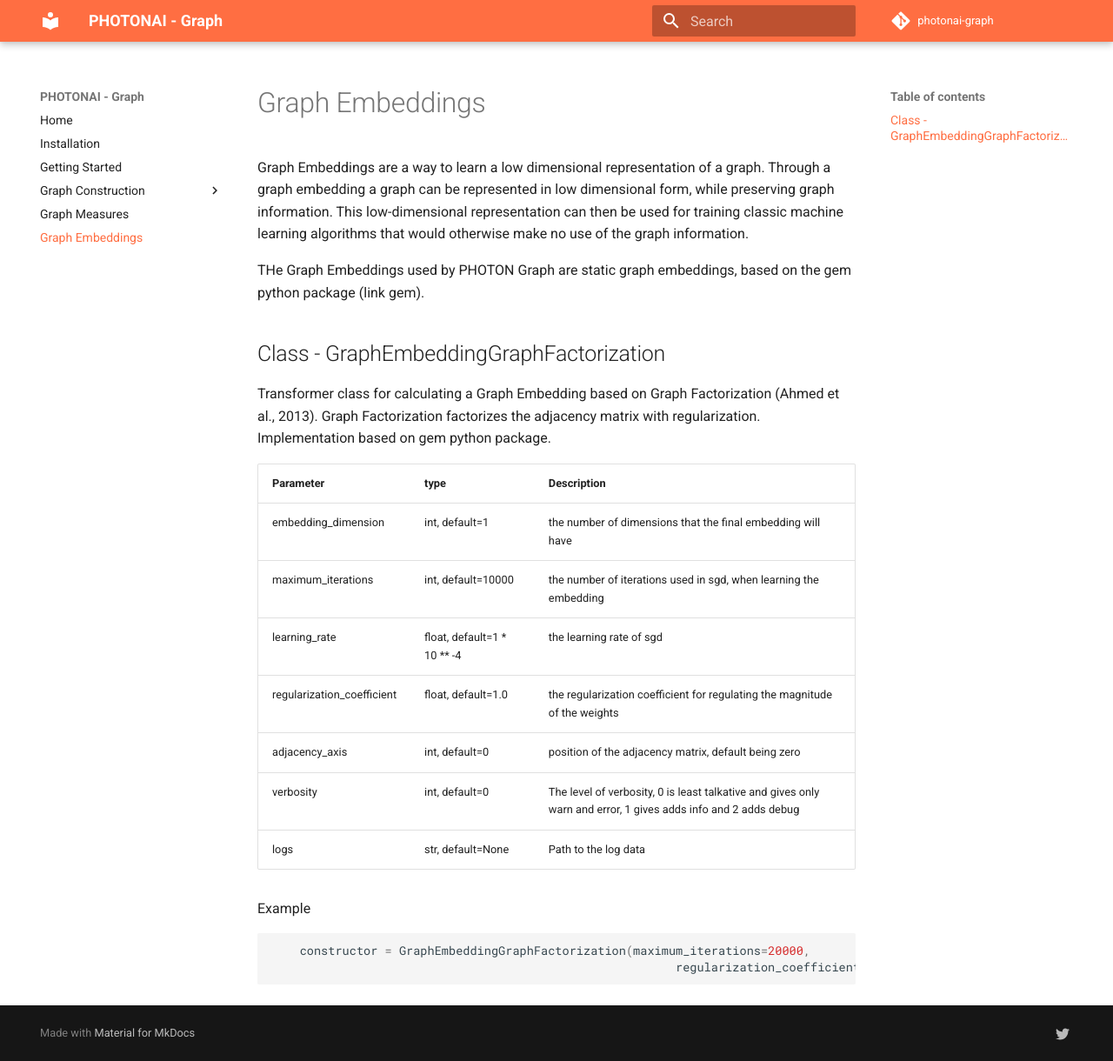
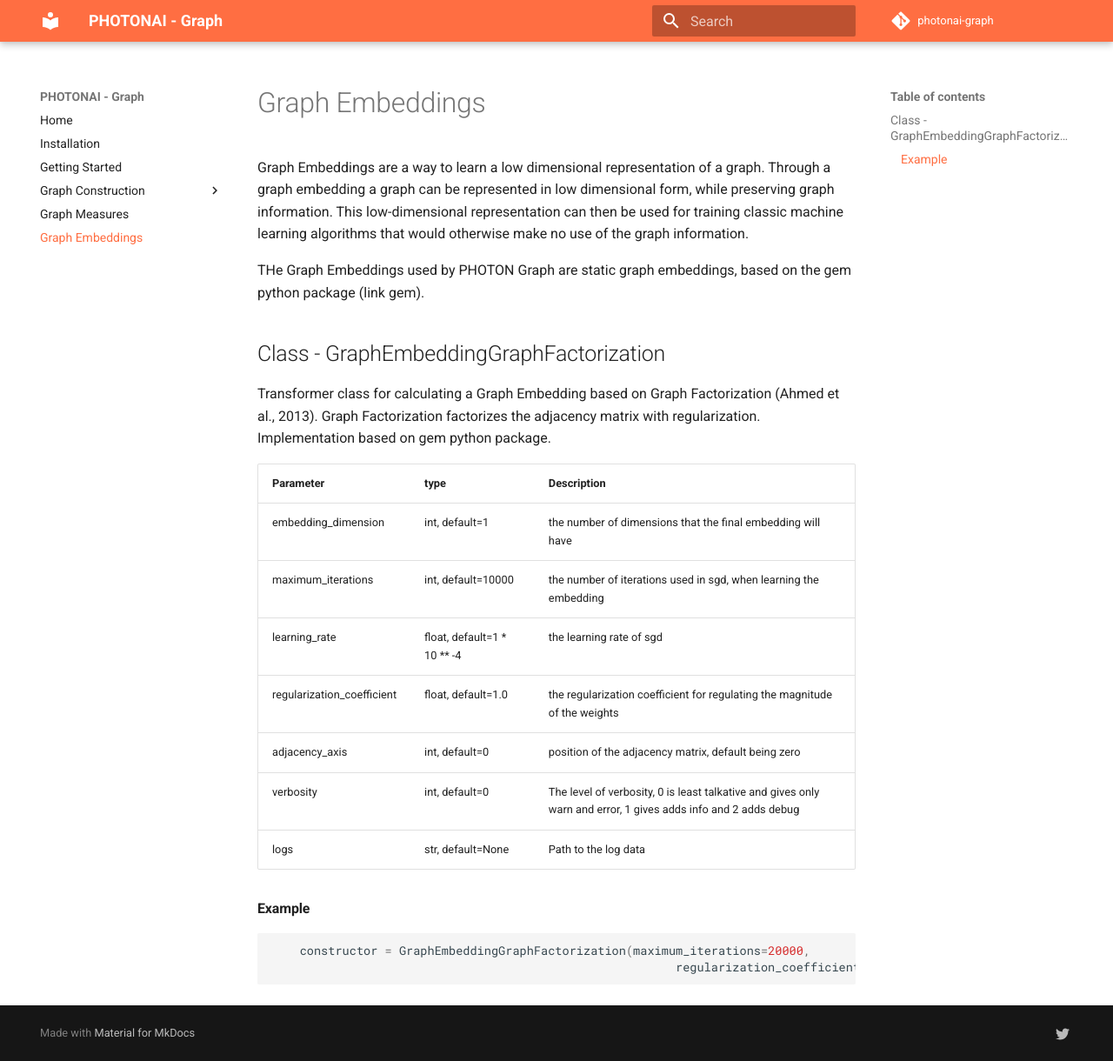
Before and after one commit to wwu-mmll/photonai_graph, an MkDocs documentation site: the page built from documentation/docs/graph_embeddings.md, in a window 1280 px wide and 1220 px high. Shown: the whole window at 87% size. Built offline with MkDocs 1.6.1 and Material for MkDocs 9.7.7, drawn with Linux system fonts in a browser that asks for light colours; comment, search, counter and statistics services are not loaded.

Commit message:
Update graph_embeddings.md

````diff
--- a/documentation/docs/graph_embeddings.md
+++ b/documentation/docs/graph_embeddings.md
@@ -18,7 +18,7 @@
 | verbosity | int, default=0 | The level of verbosity, 0 is least talkative and gives only warn and error, 1 gives adds info and 2 adds debug |
 | logs | str, default=None | Path to the log data |
 
-Example
+#### Example
 
 ```python
     constructor = GraphEmbeddingGraphFactorization(maximum_iterations=20000,
````
